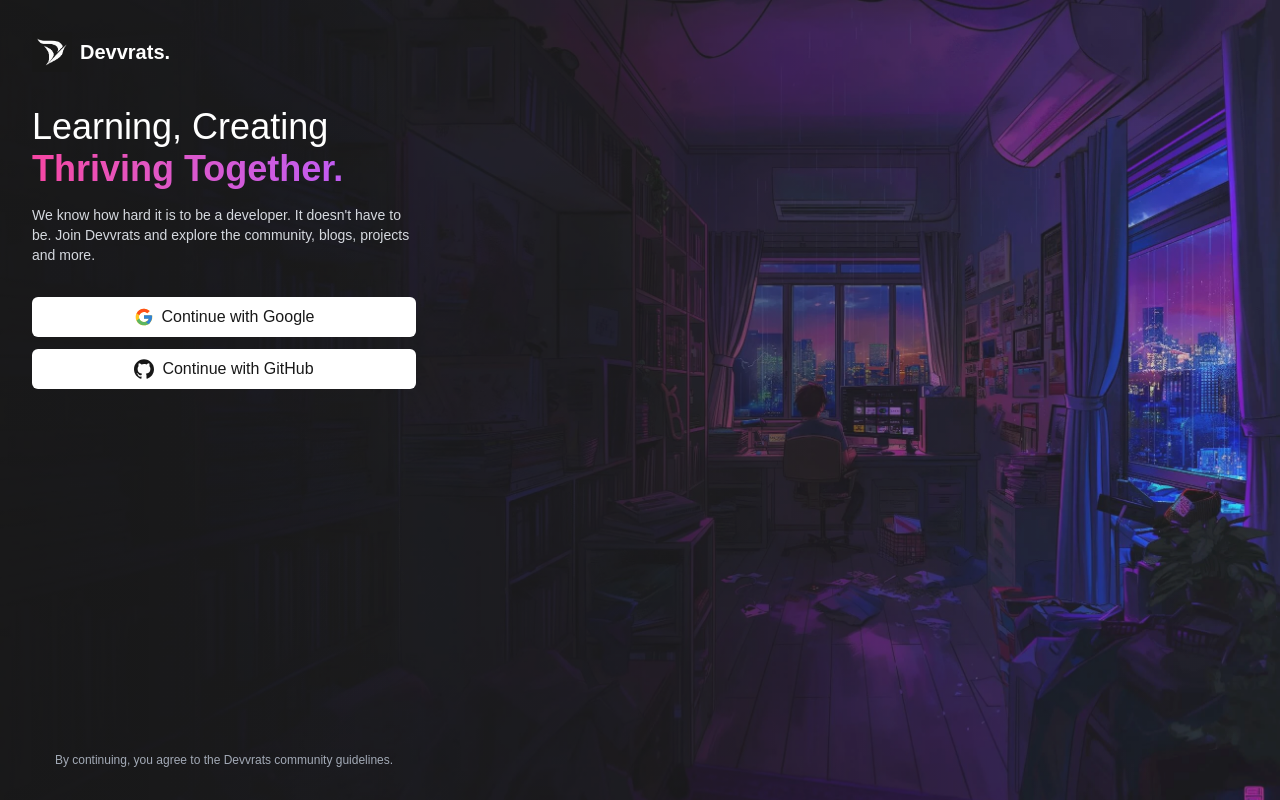
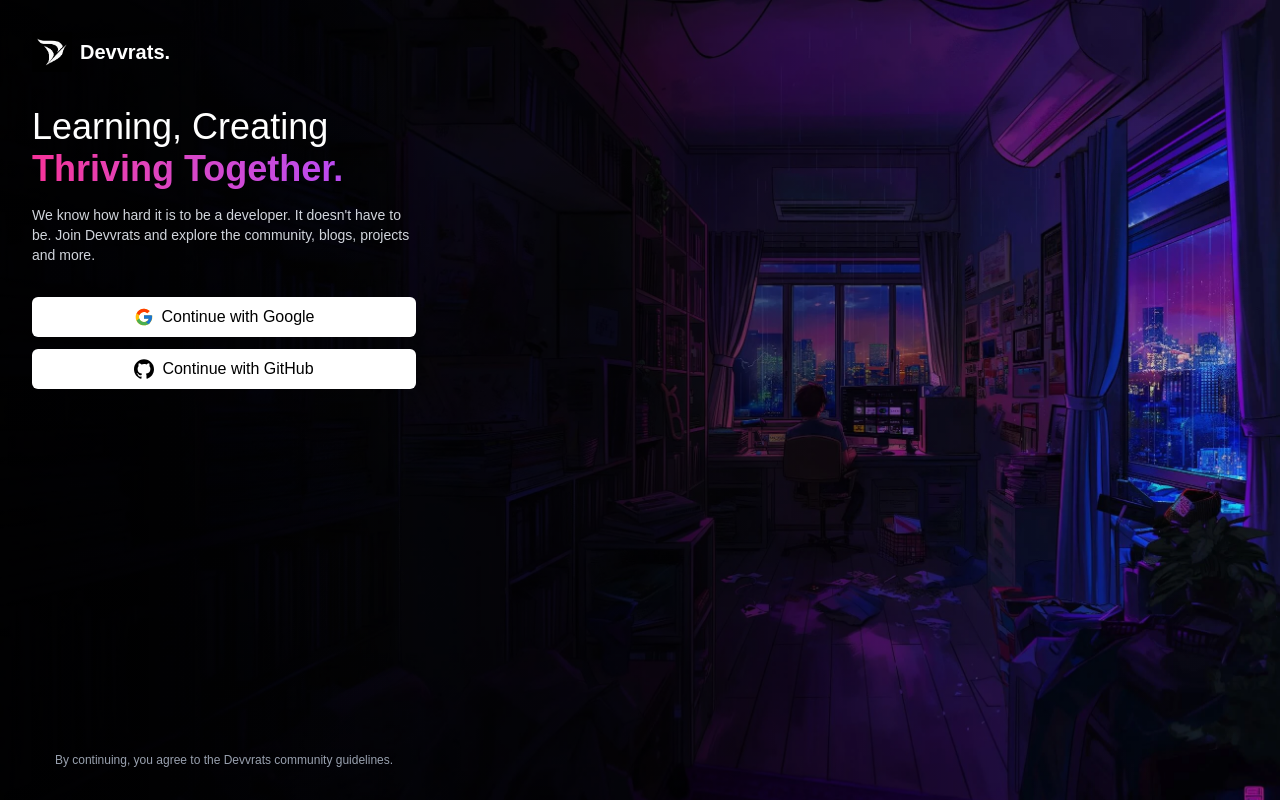
Before and after one commit to ashstudiosltd/sabha, a Next.js app: page /auth in a window 1280 px wide. Built offline with nearby package versions, Linux system fonts and the light colour scheme; no server answers.

Commit message:
layout fix  att 2

```diff
--- a/app/layout.tsx
+++ b/app/layout.tsx
@@ -20,7 +20,7 @@ export const metadata: Metadata = {
 export default function RootLayout({ children }: LayoutProps<"/">) {
  return (
     <html lang="en" className="dark">
-      <body className="relative text-white bg-gradient-to-b from-black via-gray-900 to-purple-950 opacity-90">
+      <body className="relative text-white">
         {/* Gradient background only */}
         <div className="absolute inset-0 -z-10" />
 
--- a/app/page.tsx
+++ b/app/page.tsx
@@ -6,7 +6,7 @@ import AuthGate from "./auth/authgate";
 
 export default function LokPage() {
   return (
-    <div style={{  minHeight: "100vh" }}>
+    <div className="bg-gradient-to-b from-black via-gray-900 to-purple-950 opacity-90" style={{ minHeight: "100vh" }}>
       <AuthGate>
       <Nav />
       <Hero />
```
